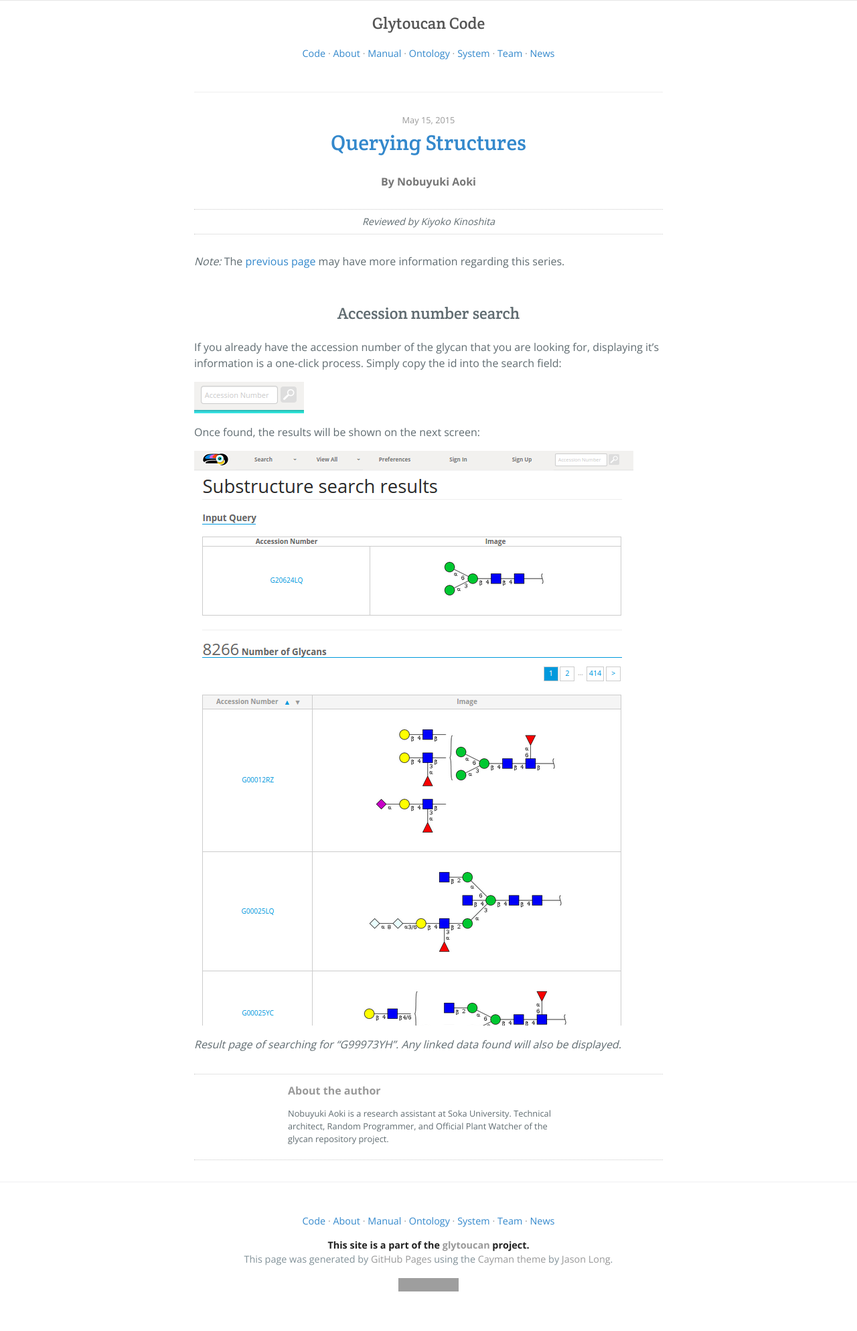
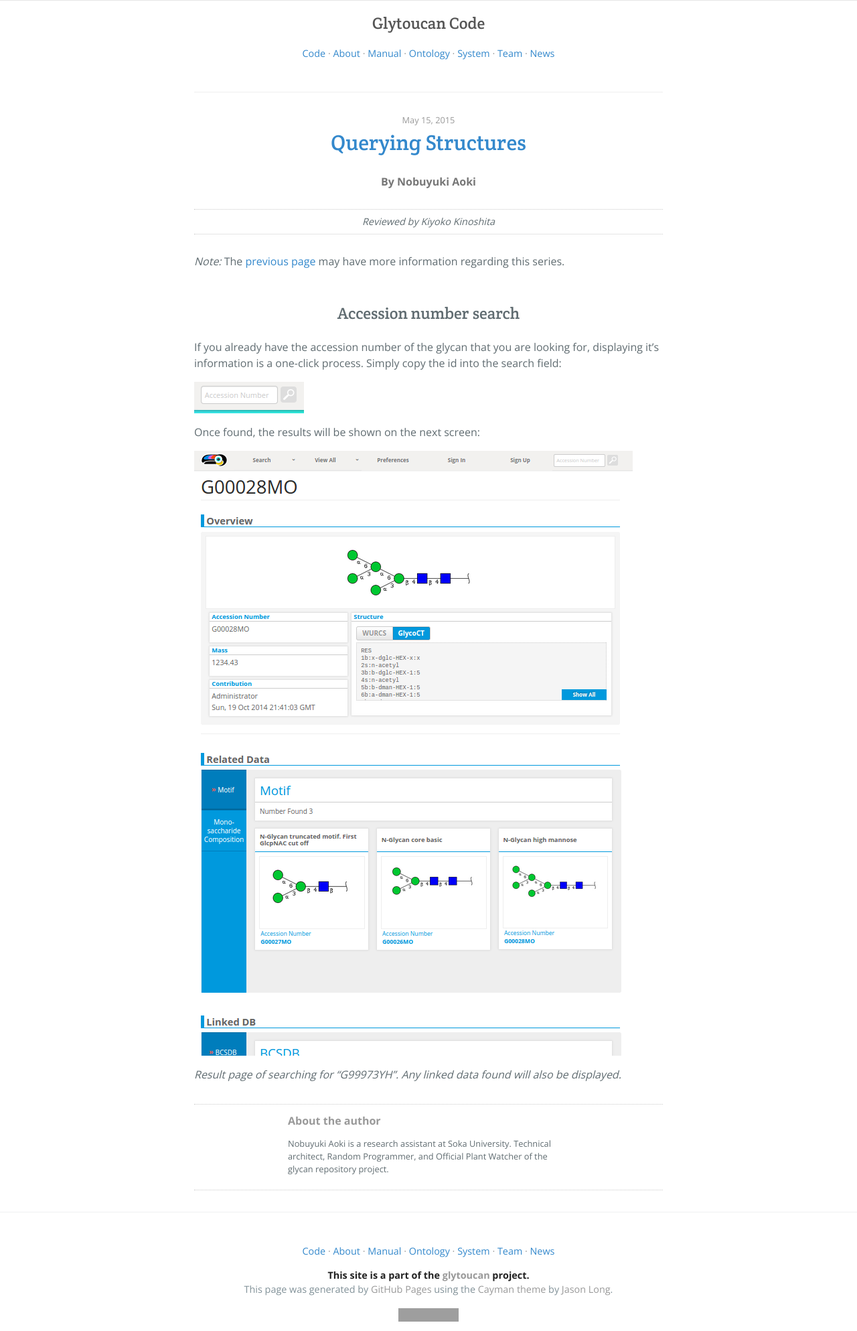
Before and after one commit to glytoucan/glytoucan, a Jekyll site: the page built from manual/search-id.md, in a window 1280 px wide. Shown: the whole page at 67% size. Built offline with Jekyll 4.4.1, drawn with Linux system fonts in a browser that asks for light colours; nearby versions of some CDN libraries; Markdown is read by kramdown in place of the engine named in the settings; before the commit the page ends 1942 px from its top, so only the background shows below that; grey boxes are pictures that could not be loaded.

Commit message:
Update search-id.md
Modified result figure

```diff
--- a/manual/search-id.md
+++ b/manual/search-id.md
@@ -19,6 +19,6 @@
 
 Once found, the results will be shown on the next screen:
 
-![Glytoucan Graphical Interface Results](/images/manual/search-result.png)
+![Glytoucan Graphical Interface Results](/images/manual/glycan-entry-G00028MO.png)
 
 _Result page of searching for "G99973YH".  Any linked data found will also be displayed._
```
